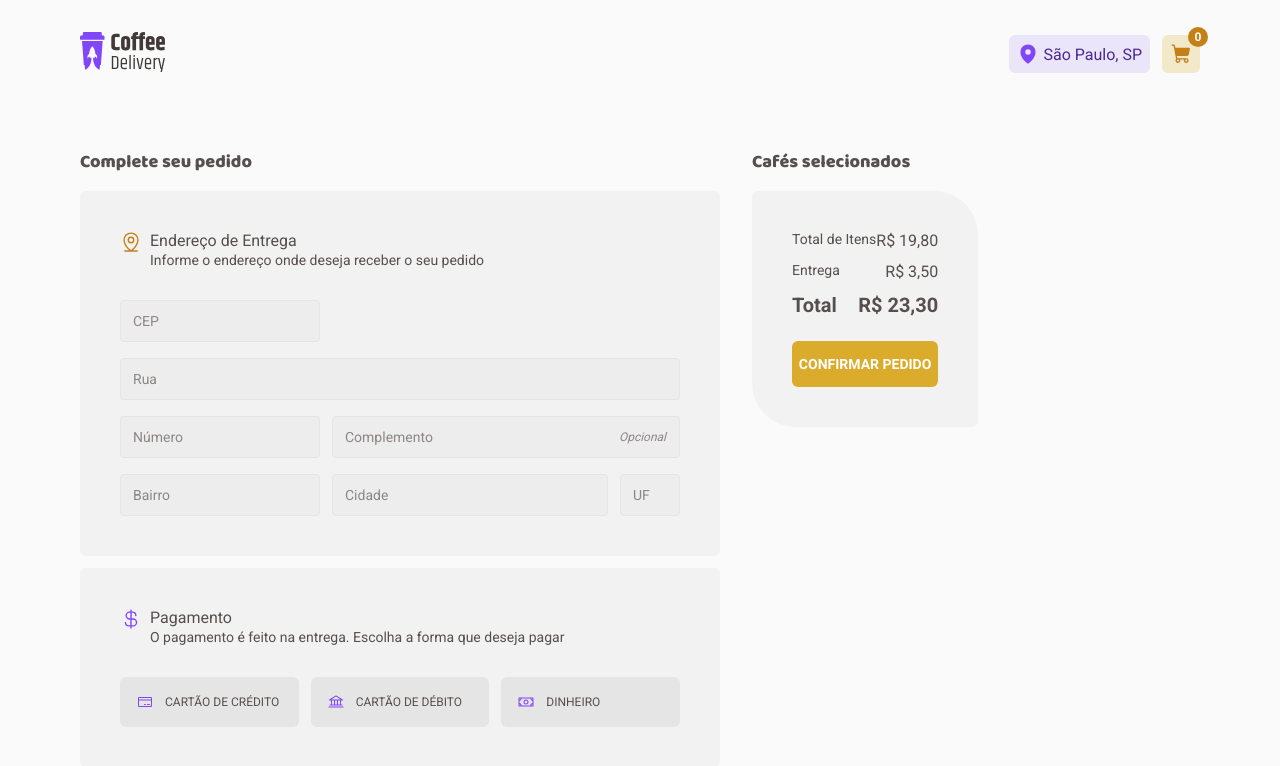
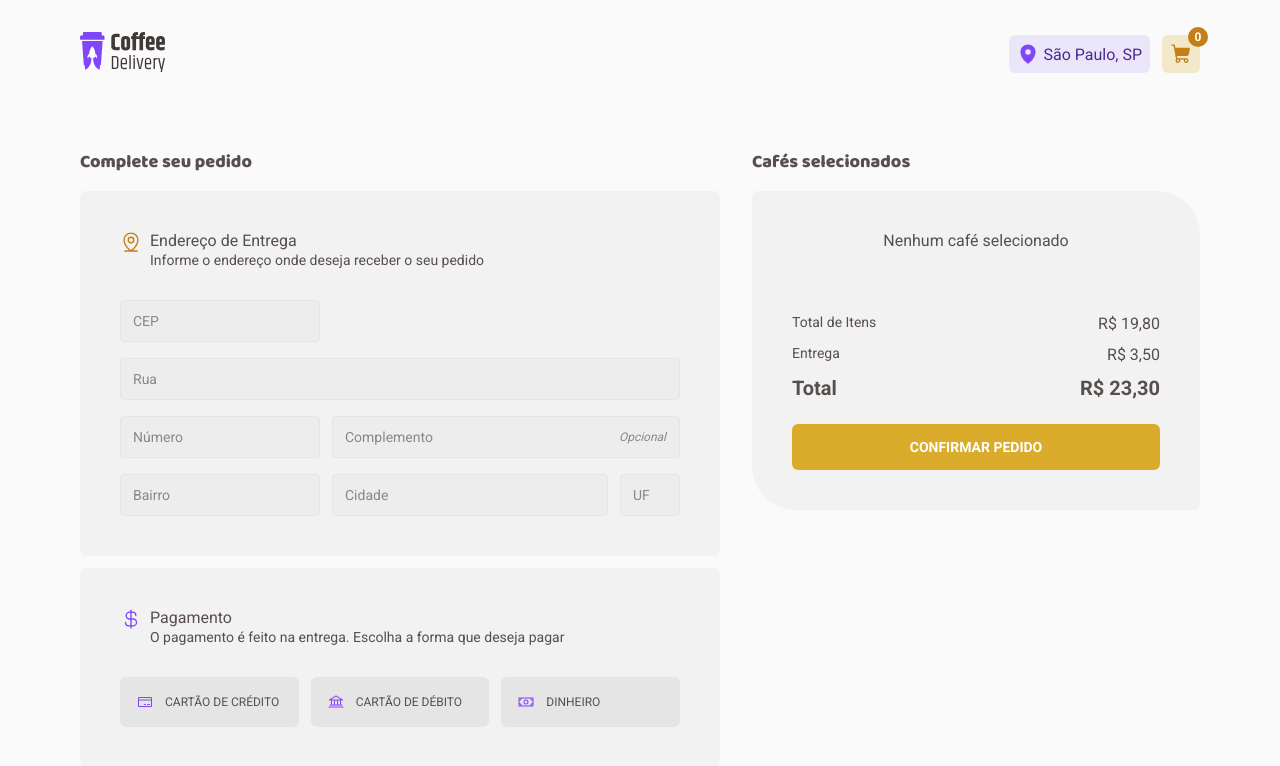
Before and after one commit to 300Marco/coffee-delivery, a React (Vite) app: page /checkout in a window 1280 px wide. Shown: the top 766 px of the page. Built offline with nearby package versions, Linux system fonts and the light colour scheme.

Commit message:
Message for unselected coffee

```diff
--- a/src/pages/Checkout/index.tsx
+++ b/src/pages/Checkout/index.tsx
@@ -22,6 +22,7 @@ import {
   FormOfPayment,
   ProductCard,
   CardCoffee,
+  NoCoffee,
   TotalPriceCoffee,
   ProductDetails,
   Divider,
@@ -123,7 +124,8 @@ export function Checkout() {
         <TitleSection>Cafés selecionados</TitleSection>
 
         <ProductCard>
-          {coffee.map((coffee) => {
+          {coffee.length > 0 ? (
+            coffee.map((coffee) => {
               return (
                 <div key={coffee.id}>
                   <CardCoffee>
@@ -148,7 +150,10 @@ export function Checkout() {
                   <Divider></Divider>
                 </div>
               );
-          })}
+            })
+          ) : (
+            <NoCoffee>Nenhum café selecionado</NoCoffee>
+          )}
 
           <PurchaseDetails>
             <div>
--- a/src/pages/Checkout/styles.ts
+++ b/src/pages/Checkout/styles.ts
@@ -182,6 +182,12 @@ export const CardCoffee = styled.div`
   }
 `;
 
+export const NoCoffee = styled.div`
+  width: 23rem;
+  padding: 0 0 4rem;
+  text-align: center;
+`;
+
 export const ProductDetails = styled.div`
   display: flex;
   flex-direction: column;
```
Lines whose indentation alone changed are shown as unchanged.
